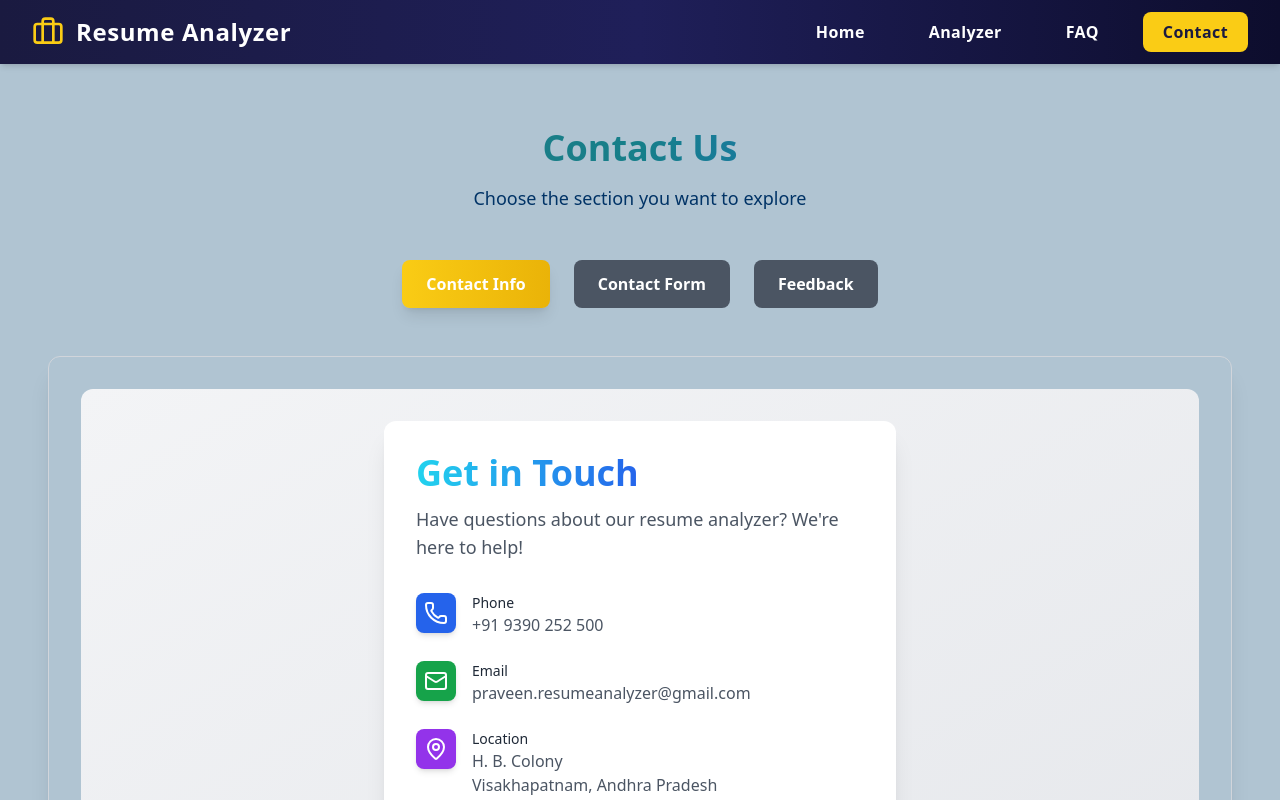
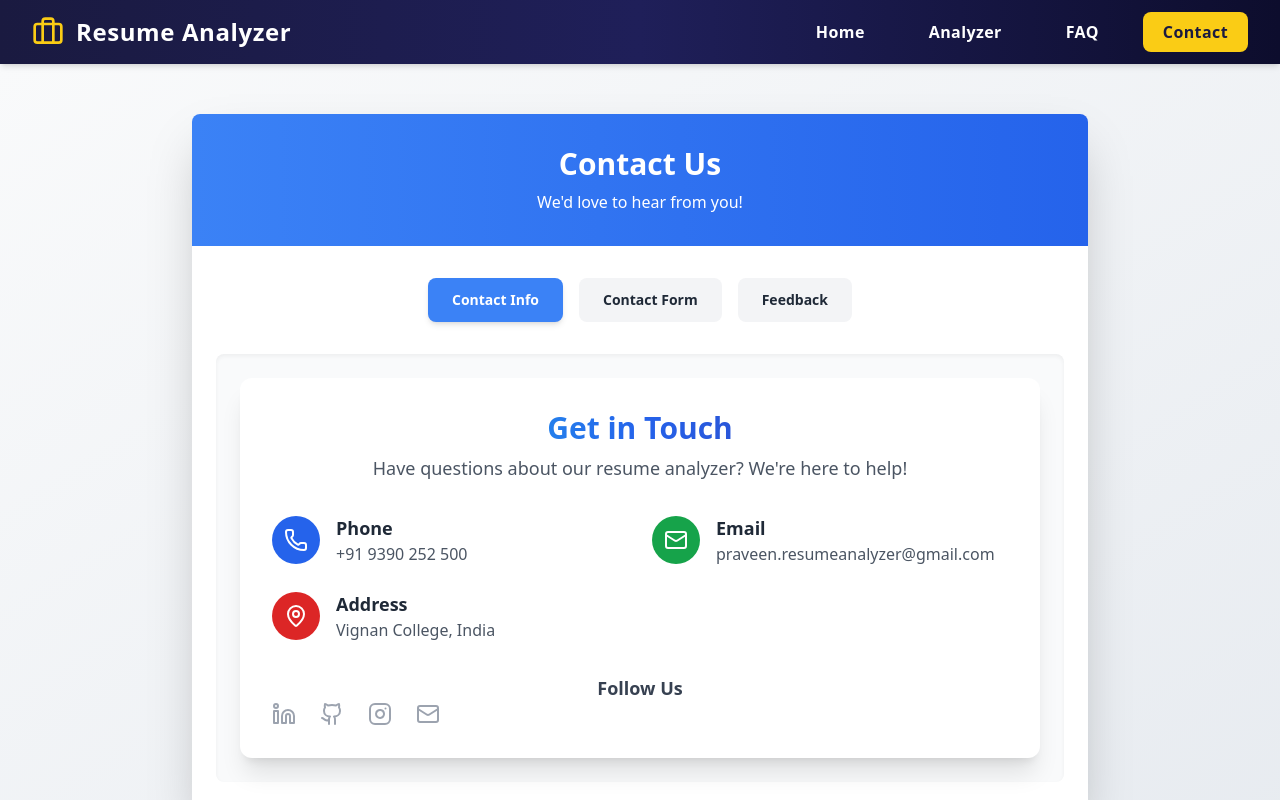
Before and after one commit to praveen-1101/Resume-Analyzer, a React (Create React App) app in the folder frontend/: page /contact in a window 1280 px wide. Shown: the top 800 px of the page. Built offline with nearby package versions, Linux system fonts and the light colour scheme.

Commit message:
modified contact section

```diff
--- a/frontend/src/components/contact/ContactForm.js
+++ b/frontend/src/components/contact/ContactForm.js
@@ -1,5 +1,6 @@
+
 import React, { useState } from "react";
-import {CheckCircle } from "lucide-react";
+import { /* AlertCircle */ CheckCircle } from "lucide-react";
 
 export function ContactForm() {
   const [formData, setFormData] = useState({
--- a/frontend/src/components/contact/ContactInfo.js
+++ b/frontend/src/components/contact/ContactInfo.js
@@ -1,64 +1,66 @@
-  import React from 'react';
-  import { Mail, Phone, MapPin} from 'lucide-react';
-  import { SocialMediaLinks } from '../SocialMediaLinks';
+
+import React from "react";
+import { Mail, Phone, MapPin } from "lucide-react";
+import { SocialMediaLinks } from "../SocialMediaLinks";
 
 export function ContactInfo() {
   return (
-      <div className="space-y-8 bg-white p-8 rounded-xl shadow-xl max-w-lg mx-auto">
-        <div className="transform hover:-translate-y-1 transition-transform duration-300">
-          <h2 className="text-3xl font-extrabold text-transparent bg-clip-text bg-gradient-to-r from-cyan-400 via-blue-600 to-indigo-800 sm:text-4xl">
+    <section className="bg-white p-8 rounded-xl shadow-xl max-w-4xl mx-auto space-y-8">
+      {/* Header Section */}
+      <header className="text-center">
+        <h2 className="text-3xl font-extrabold text-transparent bg-clip-text bg-gradient-to-r from-cyan-400 via-blue-600 to-indigo-800">
           Get in Touch
         </h2>
-          <p className="mt-3 text-lg text-gray-600">
+        <p className="mt-2 text-lg text-gray-600">
           Have questions about our resume analyzer? We're here to help!
         </p>
-        </div>
+      </header>
 
-        <div className="space-y-6">
-          <div className="flex items-start group transform transition-transform duration-300">
-            <div className="p-2 rounded-lg bg-blue-600 hover:scale-105 cursor-pointer transition-all duration-300 ease-in-out shadow-md hover:shadow-lg">
-              <Phone className="h-6 w-6 text-white" />
-            </div>
-            <div className="ml-4">
-              <h3 className="text-sm font-medium text-gray-800">Phone</h3>
-              <p className="text-base text-gray-600 transition-all duration-300 ease-in-out">
-                +91 9390 252 500
-              </p>
-            </div>
-          </div>
-
-          <div className="flex sm:flex-row items-start group transform transition-transform duration-300">
-            <div className="p-2 rounded-lg bg-green-600 group-hover:bg-green-700 hover:scale-105 cursor-pointer  transition-all duration-300 ease-in-out shadow-md hover:shadow-lg">
-              <Mail className="h-6 w-6 text-white" />
-            </div>
-            <div className="ml-4">
-              <h3 className="text-sm font-medium text-gray-800">Email</h3>
+      {/* Contact Details Section */}
+      <section className="grid grid-cols-1 sm:grid-cols-2 gap-6">
+        <ContactDetail
+          icon={<Phone className="h-6 w-6 text-white" />}
+          title="Phone"
+          detail="+91 9390 252 500"
+          iconBg="bg-blue-600"
+        />
+        <ContactDetail
+          icon={<Mail className="h-6 w-6 text-white" />}
+          title="Email"
+          detail={
             <a
-                href="mailto:YOUR_EMAIL@example.com"
-                className="text-base text-gray-600 break-all transition-colors"
+              href="mailto:praveen.resumeanalyzer@gmail.com"
+              className="text-base text-gray-600 hover:text-green-700 break-all"
             >
               praveen.resumeanalyzer@gmail.com
             </a>
-            </div>
-          </div>
+          }
+          iconBg="bg-green-600"
+        />
+        <ContactDetail
+          icon={<MapPin className="h-6 w-6 text-white" />}
+          title="Address"
+          detail="Vignan College, India"
+          iconBg="bg-red-600"
+        />
+      </section>
 
-          <div className="flex items-start group transform transition-transform duration-300">
-            <div className="p-2 rounded-lg bg-purple-600 group-hover:bg-purple-700 hover:scale-105 cursor-pointer transition-all duration-300 ease-in-out shadow-md hover:shadow-lg">
-              <MapPin className="h-6 w-6 text-white" />
-            </div>
-            <div className="ml-4">
-              <h3 className="text-sm font-medium text-gray-800">Location</h3>
-              <p className="text-base text-gray-600 break-all transition-colors">
-                H. B. Colony<br />
-                Visakhapatnam, Andhra Pradesh
-              </p>
-            </div>
-          </div>
-        </div>
+      {/* Social Media Links Section */}
+      <footer className="text-center">
+        <h3 className="text-lg font-semibold text-gray-700">Follow Us</h3>
+        <SocialMediaLinks />
+      </footer>
+    </section>
+  );
+}
 
-        <div className="bg-gray-100 p-6 rounded-xl shadow-lg hover:shadow-xl transition-transform justify-center">
-          <h3 className="text-lg font-medium text-gray-800 mb-4">Connect With Us</h3>
-          <SocialMediaLinks className="flex flex-wrap gap-4 sm:gap-6" />
+function ContactDetail({ icon, title, detail, iconBg }) {
+  return (
+    <div className="flex items-center space-x-4">
+      <div className={`${iconBg} p-3 rounded-full`}>{icon}</div>
+      <div>
+        <h4 className="font-semibold text-lg text-gray-800">{title}</h4>
+        <p className="text-gray-600">{detail}</p>
       </div>
     </div>
   );
--- a/frontend/src/components/contact/FeedbackForm.js
+++ b/frontend/src/components/contact/FeedbackForm.js
@@ -1,5 +1,7 @@
+
+
 import React, { useState } from "react";
-import { Star, CheckCircle } from "lucide-react";
+import { Star /* AlertCircle */, CheckCircle } from "lucide-react";
 
 export function FeedbackForm() {
   const [rating, setRating] = useState(0);
--- a/frontend/src/pages/Contact.js
+++ b/frontend/src/pages/Contact.js
@@ -1,4 +1,3 @@
-
 import React, { useState } from "react";
 import { ContactInfo } from "../components/contact/ContactInfo";
 import { ContactForm } from "../components/contact/ContactForm";
@@ -21,65 +20,52 @@ export function Contact() {
   };
 
   return (
-    <div className="bg-[#b0c4d2] text-white py-16 m:py-16 overflow-hidden">
-      <div className="max-w-7xl mx-auto px-6 sm:px-8 lg:px-12">
-        <div className="text-center mb-8 sm:mb-12">
-          <h2 className="text-4xl font-extrabold text-transparent bg-clip-text bg-gradient-to-r from-[#2b777b] via-[#167f8a] to-blue-600">
-            Contact Us
-          </h2>
-          <p className="text-lg text-[#003366] mt-4">
-            Choose the section you want to explore
-          </p>
-        </div>
+    <main className="min-h-screen bg-gradient-to-br from-[#f9fafb] to-[#e7ebf0] flex items-center justify-center">
+      <section className="max-w-4xl w-full bg-white shadow-2xl rounded-lg overflow-hidden">
+        <header className="text-center bg-gradient-to-r from-blue-500 to-blue-600 py-8">
+          <h1 className="text-3xl font-extrabold text-white">Contact Us</h1>
+          <p className="text-white mt-2">We'd love to hear from you!</p>
+        </header>
 
-        <div className="flex justify-center space-x-6 mb-12">
+        <nav className="px-6 py-8">
+          <div className="flex flex-col sm:flex-row justify-center gap-4 mb-8">
             <button
               onClick={() => setActiveSection("info")}
-            className={`px-6 py-3 rounded-lg font-semibold text-white transition-all duration-300 ${
+              className={`w-full sm:w-auto px-6 py-3 text-sm font-semibold rounded-lg transition-all ${
                 activeSection === "info"
-                ? "bg-gradient-to-r from-yellow-400 to-yellow-500 shadow-lg"
-                : "bg-gray-600 hover:bg-gray-500"
+                  ? "bg-blue-500 text-white shadow-md"
+                  : "bg-gray-100 hover:bg-gray-200 text-gray-800"
               }`}
             >
               Contact Info
             </button>
             <button
               onClick={() => setActiveSection("form")}
-            className={`px-6 py-3 rounded-lg font-semibold text-white transition-all duration-300 ${
+              className={`w-full sm:w-auto px-6 py-3 text-sm font-semibold rounded-lg transition-all ${
                 activeSection === "form"
-                ? "bg-gradient-to-r from-[#1be3c9] to-[#148392] shadow-lg"
-                : "bg-gray-600 hover:bg-gray-500"
+                  ? "bg-blue-500 text-white shadow-md"
+                  : "bg-gray-100 hover:bg-gray-200 text-gray-800"
               }`}
             >
               Contact Form
             </button>
             <button
               onClick={() => setActiveSection("feedback")}
-            className={`px-6 py-3 rounded-lg font-semibold text-white transition-all duration-300 ${
+              className={`w-full sm:w-auto px-6 py-3 text-sm font-semibold rounded-lg transition-all ${
                 activeSection === "feedback"
-                ? "bg-gradient-to-r from-green-500 to-green-600 shadow-lg"
-                : "bg-gray-600 hover:bg-gray-500"
+                  ? "bg-blue-500 text-white shadow-md"
+                  : "bg-gray-100 hover:bg-gray-200 text-gray-800"
               }`}
             >
               Feedback
             </button>
           </div>
 
-        <div className="p-8 rounded-xl shadow-xl border border-gray-300 transition-transform duration-300">
-          {/* Render child components with appropriate background color */}
-          <div
-            className={`rounded-xl p-8 ${
-              activeSection === "info"
-                ? "bg-gradient-to-br from-[#F3F4F6] to-[#E5E7EB]"
-                : activeSection === "form"
-                ? "bg-gradient-to-br from-[#F3F4F6] to-[#E5E7EB]"
-                : "bg-gradient-to-br from-[#F3F4F6] to-[#E5E7EB]"
-            }`}
-          >
+          <div className="rounded-lg shadow-inner bg-gray-50 p-6">
             {renderSection()}
           </div>
-        </div>
-      </div>
-    </div>
+        </nav>
+      </section>
+    </main>
   );
 }
```
Lines whose indentation alone changed are shown as unchanged.
